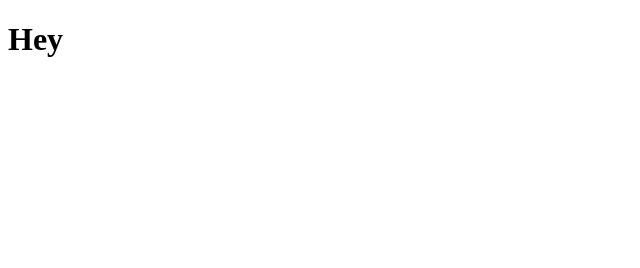
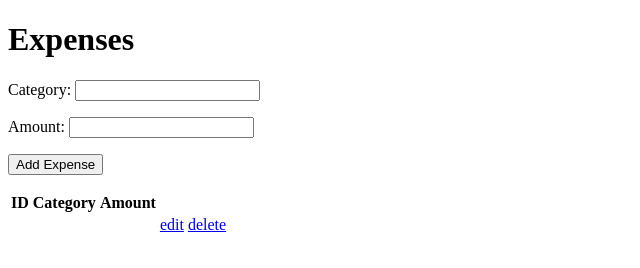
Before and after one commit to peterjostiguy/http-server-boilerplate, a website: page app/public/index.html in a window 1280 px wide. Shown: the whole page, without its empty margins (0-640 px from the left). Drawn offline with nearby package versions, Linux system fonts and the light colour scheme.

Commit message:
updated for add only

```diff
--- a/app/public/index.html
+++ b/app/public/index.html
@@ -5,7 +5,6 @@
     <title>Angular Drill</title>
   </head>
   <body>
-    <h1>Hey</h1>
 
     <expenses></expenses>
 
--- a/app/public/js/expenses.component.js
+++ b/app/public/js/expenses.component.js
@@ -4,7 +4,7 @@
   angular.module('app')
     .component('expenses', {
       controller: controller,
-      template: ``
+      templateUrl: './templates/expenses.html'
     })
 
   function controller() {
--- /dev/null
+++ b/app/public/templates/expenses.html
@@ -0,0 +1,34 @@
+<h1>Expenses</h1>
+
+<form ng-submit="$ctrl.addExpense()">
+  <p>
+    Category: <input id="new-category">
+  </p>
+  <p>
+    Amount: <input id="new-amount">
+  </p>
+  <p>
+    <button type="submit">Add Expense</button>
+  </p>
+</form>
+
+<table>
+  <thead>
+    <tr>
+      <th>ID</th>
+      <th>Category</th>
+      <th>Amount</th>
+    </tr>
+  </thead>
+  <tbody>
+    <tr>
+      <td></td>
+      <td></td>
+      <td></td>
+      <td>
+        <a href="#">edit</a>
+        <a href="#">delete</a>
+      </td>
+    </tr>
+  </tbody>
+</table>
```
